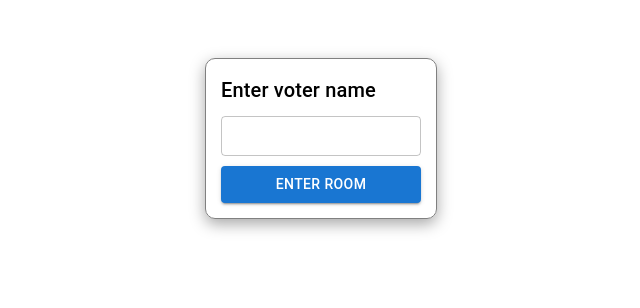
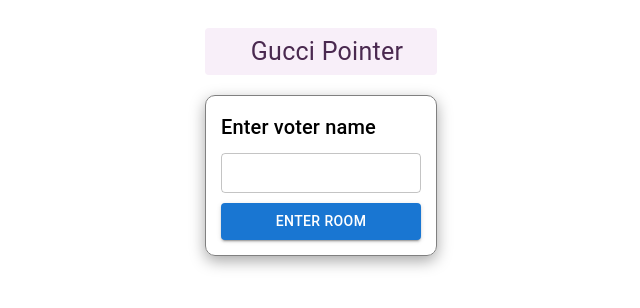
Before and after one commit to sags777/guccipointer, a Next.js app: page /rooms/1 in a window 1280 px wide. Shown: the top 308 px of the page, without its empty margins (319-959 px from the left). Built offline with nearby package versions, Linux system fonts and the light colour scheme; no server answers.

Commit message:
header and hook

```diff
--- a/components/Header/Header.tsx
+++ b/components/Header/Header.tsx
@@ -1,8 +1,8 @@
 import { Box, Typography, styled } from "@mui/material";
 import React from "react";
 import Pointer from "../Pointer/Pointer";
-import { useRouter } from "next/router";
 import HostMenu from "./HostMenu";
+import { usePathValidate } from "@/hooks/usePathValidate";
 
 const HeaderContainer = styled(Box)(() => {
   return {
@@ -22,8 +22,7 @@
 });
 
 function Header() {
-  const router = useRouter();
-  const isHomepage = router.asPath === "/" || router.route === "/rooms/[id]";
+  const { isHomepage } = usePathValidate();
 
   return (
     <HeaderContainer>
--- a/components/Header/HostMenu.tsx
+++ b/components/Header/HostMenu.tsx
@@ -17,7 +17,6 @@
 import { useStore } from "@/store/StoreProvider/StoreProvider";
 import { getSessionInfo } from "@/utilities/commonUtils";
 import withStore from "@/store/StoreProvider/withStore";
-import { useRouter } from "next/router";
 
 const StyledMenu = styled(Menu)(() => ({
   "& .MuiPaper-root": {
--- a/components/Pointer/PointButton/PointButton.tsx
+++ b/components/Pointer/PointButton/PointButton.tsx
@@ -1,6 +1,4 @@
-import { useStore } from '@/store/StoreProvider/StoreProvider';
 import { Button, ButtonProps, styled } from '@mui/material'
-import { useRouter } from 'next/router';
 import React from 'react'
 
 interface PointButtonProps extends ButtonProps{
--- a/components/Pointer/Pointer.tsx
+++ b/components/Pointer/Pointer.tsx
@@ -3,8 +3,8 @@
 import PointButton from "./PointButton/PointButton";
 import PointerMenu from "./PointerMenu/PointerMenu";
 import { useStore } from "@/store/StoreProvider/StoreProvider";
-import { useRouter } from "next/router";
 import withStore from "@/store/StoreProvider/withStore";
+import { usePathValidate } from "@/hooks/usePathValidate";
 
 const points = [
   { label: "1", value: "1" },
@@ -65,8 +65,7 @@
 
   const [selected, setSelected] = React.useState('');
 
-  const router = useRouter();
-  const isFloating = router.asPath === '/floatingpointer';
+  const { isFloating } = usePathValidate();
 
   const store = useStore();
   const { showVotes, clearVotes, setVote } =  store.mainStore.getStore();
--- a/components/Pointer/PointerMenu/PointerMenu.tsx
+++ b/components/Pointer/PointerMenu/PointerMenu.tsx
@@ -1,7 +1,7 @@
 import { IconButton, Menu, MenuItem, styled } from "@mui/material";
 import React from "react";
 import MoreVertIcon from "@mui/icons-material/MoreVert";
-import { useRouter } from "next/router";
+import { usePathValidate } from "@/hooks/usePathValidate";
 
 const MenuOption = styled(MenuItem)(() => {
   return {
@@ -14,8 +14,7 @@
   const [anchorEl, setAnchorEl] = React.useState<null | HTMLElement>(null);
   const open = Boolean(anchorEl);
 
-  const router = useRouter();
-  const isFloating = router.asPath === '/floatingpointer';
+  const { isFloating } = usePathValidate();
 
   const handleClick = (event: React.MouseEvent<HTMLButtonElement>) => {
     setAnchorEl(event.currentTarget);
--- a/components/Result/Result.tsx
+++ b/components/Result/Result.tsx
@@ -1,3 +1,4 @@
+import { usePathValidate } from "@/hooks/usePathValidate";
 import { useStore } from "@/store/StoreProvider/StoreProvider";
 import withStore from "@/store/StoreProvider/withStore";
 import {
@@ -17,7 +18,6 @@
   Typography,
   styled,
 } from "@mui/material";
-import { useRouter } from "next/router";
 import React from "react";
 
 const ResultContainer = styled(Box)(() => {
@@ -79,8 +79,7 @@
   const mostCommonPoint = findMostCommonPoint(voterData);
   const resultData = createResultData(voterData);
 
-  const router = useRouter();
-  const isFloating = router.asPath === "/floatingpointer";
+  const { isFloating } = usePathValidate();
 
   if (isFloating || votesHidden) {
     return null;
--- a/components/UserSignIn/UserSignIn.tsx
+++ b/components/UserSignIn/UserSignIn.tsx
@@ -1,48 +1,97 @@
-import { useSignInUser } from '@/hooks/useSignInUser'
-import withStore from '@/store/StoreProvider/withStore'
-import { Box, TextField, Typography, Button, styled } from '@mui/material'
-import { useRouter } from 'next/router'
-import React from 'react'
+import { useSignInUser } from "@/hooks/useSignInUser";
+import withStore from "@/store/StoreProvider/withStore";
+import {
+  Box,
+  TextField,
+  Typography,
+  Button,
+  styled,
+  Alert,
+} from "@mui/material";
+import React from "react";
+import ErrorOutlineIcon from "@mui/icons-material/ErrorOutline";
+import { usePathValidate } from "@/hooks/usePathValidate";
 
 const SignInContainer = styled(Box)(() => {
-    return {
-        display: 'flex',
-        flexDirection: 'column',
-        maxWidth: '200px',
-        border: '1px solid grey',
-        padding: '15px 15px',
-        borderRadius: '10px',
-        gap: '10px',
-        marginTop: '50px',
-        boxShadow: 'rgba(0, 0, 0, 0.35) 0px 5px 15px'
-    }
-})
+  return {
+    display: "flex",
+    flexDirection: "column",
+    maxWidth: "200px",
+    border: "1px solid grey",
+    padding: "15px 15px",
+    borderRadius: "10px",
+    gap: "10px",
+    boxShadow: "rgba(0, 0, 0, 0.35) 0px 5px 15px",
+  };
+});
+
+const WelcomeTitle = styled(Alert)(() => ({
+  margin: "20px auto",
+  width: "200px",
+  fontSize: "25px",
+  justifyContent: "inherit",
+  height: "35px",
+  alignItems: "center",
+}));
+
+const VoterNameInput = styled(TextField)(() => ({
+  "& .MuiFormHelperText-root": {
+    marginLeft: 0,
+    display: "flex",
+    lineHeight: 1.8,
+    gap: '5px'
+  },
+}));
 
 function UserSignIn() {
-
-  const [voterName, setVoterName] = React.useState<string>('');
+  const [voterName, setVoterName] = React.useState<string>("");
+  const [error, setError] = React.useState<boolean>(false);
 
   const handleInputChange = (event: React.ChangeEvent<HTMLInputElement>) => {
-    setVoterName(event.target.value);
+    const name = event.target.value;
+    setVoterName(name);
   };
 
-  const router = useRouter();
-  const signInPath = router.asPath === '/' || router.asPath === '/rooms';
+  const { isSignin } = usePathValidate();
 
-  const buttonText = signInPath ? 'Create Room' : 'Enter Room';
+  const buttonText = isSignin ? "Create Room" : "Enter Room";
   const signInUser = useSignInUser();
 
   const handleSignIn = () => {
+    if (!voterName) {
+      setError(true);
+      return;
+    }
     signInUser(voterName);
   };
 
   return (
-    <SignInContainer>
-        <Typography variant='h6'>Enter voter name</Typography>
-        <TextField onChange={handleInputChange} size='small' variant='outlined'></TextField>
-        <Button onClick={handleSignIn} variant="contained">{buttonText}</Button>
-    </SignInContainer>
-  )
+    <>
+      <WelcomeTitle color="secondary" icon>
+        Gucci Pointer
+      </WelcomeTitle>
+      <SignInContainer>
+        <Typography variant="h6">Enter voter name</Typography>
+        <VoterNameInput
+          error={error}
+          helperText={
+            error && (
+              <>
+                <ErrorOutlineIcon fontSize="small" />
+                Please, enter a name
+              </>
+            )
+          }
+          onChange={handleInputChange}
+          size="small"
+          variant="outlined"
+        ></VoterNameInput>
+        <Button onClick={handleSignIn} variant="contained">
+          {buttonText}
+        </Button>
+      </SignInContainer>
+    </>
+  );
 }
 
 export default withStore(UserSignIn);
--- a/components/VotingTable/VotingTable.tsx
+++ b/components/VotingTable/VotingTable.tsx
@@ -2,11 +2,11 @@
 import withStore from '@/store/StoreProvider/withStore'
 import { Poll } from '@mui/icons-material'
 import { Box, Table, TableBody, TableCell, TableHead, TableRow, styled } from '@mui/material'
-import { useRouter } from 'next/router'
 import React, { ReactNode } from 'react'
 import CheckIcon from '@mui/icons-material/Check';
 import { getSessionInfo } from '@/utilities/commonUtils'
 import { User } from '@/interfaces/User'
+import { usePathValidate } from '@/hooks/usePathValidate'
 
 const VotingTableContainer = styled(Box)(() => {
     return {
@@ -77,9 +77,7 @@
     return renderVoterPoint(<Poll fontSize='large'/>);
   }
 
-
-  const router = useRouter();
-  const isFloating = router.asPath === '/floatingpointer';
+  const { isFloating } = usePathValidate();
 
   if (isFloating || !votesHidden) { return null; }
 
--- /dev/null
+++ b/hooks/usePathValidate.ts
@@ -0,0 +1,11 @@
+import { useRouter } from 'next/router'
+
+export function usePathValidate() {
+  const router = useRouter();
+
+  const isHomepage = router.asPath === "/" || router.route === "/rooms/[id]";
+  const isFloating = router.asPath === "/floatingpointer";
+  const isSignin = router.asPath === "/" || router.asPath === "/rooms";
+
+  return { isHomepage, isFloating, isSignin }
+}
```
